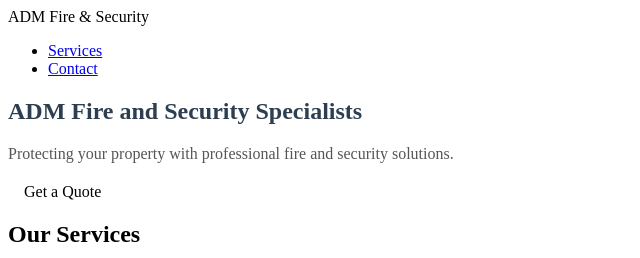
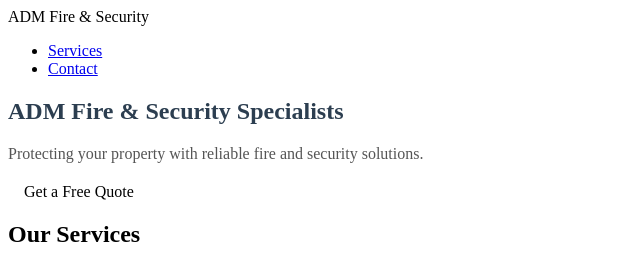
Before and after one commit to admfireandsecurity/admfireandsecurity, a React (Vite) app: page / in a window 1280 px wide. Shown: the top 258 px of the page, without its empty margins (0-640 px from the left). Built offline with nearby package versions, Linux system fonts and the light colour scheme.

Commit message:
Updated Hero.tsx

```diff
--- a/src/components/Hero.tsx
+++ b/src/components/Hero.tsx
@@ -2,10 +2,12 @@
 
 const Hero: React.FC = () => {
   return (
-    <section className="hero-section">
-      <h1>ADM Fire and Security Specialists</h1>
-      <p>Protecting your property with professional fire and security solutions.</p>
-      <bolt-button appearance="primary">Get a Quote</bolt-button>
+    <section className="hero">
+      <div className="hero-content">
+        <h1>ADM Fire & Security Specialists</h1>
+        <p>Protecting your property with reliable fire and security solutions.</p>
+        <bolt-button appearance="primary">Get a Free Quote</bolt-button>
+      </div>
     </section>
   );
 };
```
